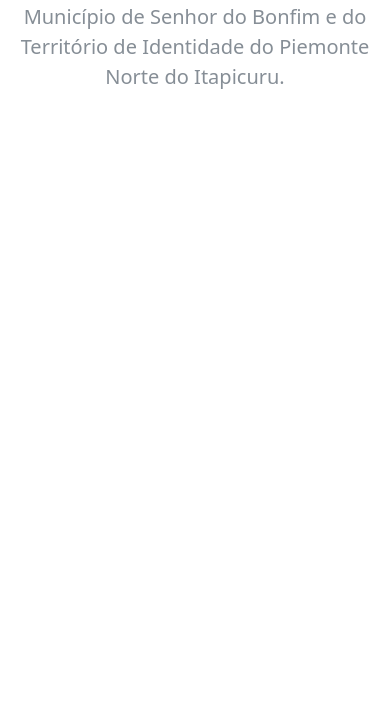
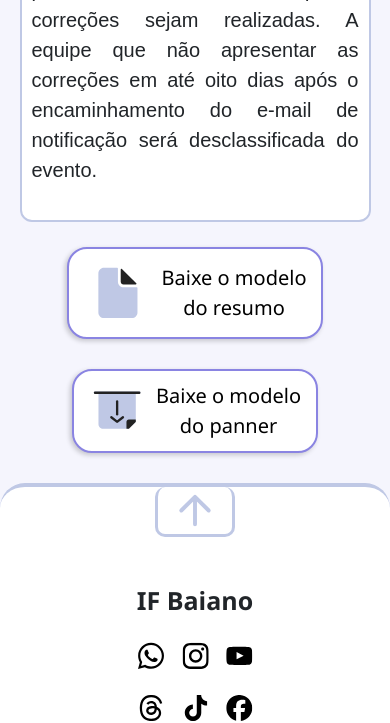
Before and after one commit to JH0nnYGb/FECITEC_GIT, a Django app: page //submissao in a window 390 px wide; the page is wider, and only the part inside the window is pictured. Shown: the part 1239-1962 px from the top of that part. Before the commit the page ends 1328 px from the top of that part, so only its background shows below. Run offline with Django 5.2, Linux system fonts and the light colour scheme.

Commit message:
criando a página de submissão

```diff
--- a/fecitec/static/Css/Midias/phone.css
+++ b/fecitec/static/Css/Midias/phone.css
@@ -124,4 +124,19 @@
 
     }
 
+    .icone-certificado {
+        width: 40px;
+    }
+
+    .texto-instrucoes {
+        font-size: 40px;
+    }
+
+    .barra-inferior-instrucoes {
+        width: 90%;
+    }
+
+    .card-de-instrucoes {
+        width: 90%;
+    }
 }
--- a/fecitec/static/Css/Midias/tablet.css
+++ b/fecitec/static/Css/Midias/tablet.css
@@ -1,5 +1,5 @@
 /* Tablets */
-@media (min-width: 577px) and (max-width: 768px) {
+@media (min-width: 577px) and (max-width: 885px) {
 
     .navigation{
         margin-top: 5px;
@@ -15,4 +15,19 @@
     width: 30rem;
   }
 
+    .icone-certificado {
+      width: 40px;
+  }
+
+  .texto-instrucoes {
+      font-size: 40px;
+  }
+
+  .barra-inferior-instrucoes {
+      width: 70%;
+  }
+
+  .card-de-instrucoes {
+      width: 70%;
+  }
 }
--- a/fecitec/static/Css/home.css
+++ b/fecitec/static/Css/home.css
@@ -163,19 +163,17 @@ body {
 }
 
 
-section article .texto-localizacao {
+.texto-localizacao {
     color: #8A84E2;
     margin-bottom: 0;
-    font-size: 35px;
+    font-size: 55px;
 }
 
-section article .texto-instituto-federal {
+.texto-instituto-federal {
     font-weight: 400;
     font-size: 40px;
     margin-bottom: 0;
 }
-
-
 
 
 @media (max-width: 768px) {
@@ -278,12 +276,12 @@ section article .texto-instituto-federal {
     }
 
 
-    section article .texto-localizacao {
-        font-size: 25px;
+    .texto-localizacao {
+        font-size: 45px;
     }
 
-    section article .texto-instituto-federal {
-        font-size: 27px;
+    .texto-instituto-federal {
+        font-size: 35px;
     }
 }
 
--- a/fecitec/static/Css/submissao.css
+++ b/fecitec/static/Css/submissao.css
@@ -0,0 +1,86 @@
+.sessao-de-instrucoes {
+    display: flex;
+    justify-content: center;
+    align-items: center;
+    flex-direction: column;
+}
+
+.caixa-texto-submissao {
+    margin-top: 50px;
+    display: flex;
+    justify-content: center;
+}
+
+.icone-certificado {
+    width: 50px;
+}
+
+.texto-instrucoes {
+    font-size: 50px;
+    font-family: 'Segoe UI', Tahoma, Geneva, Verdana, sans-serif;
+    margin-right: 10px;
+    color: #8A84E2;
+}
+
+.barra-inferior-instrucoes {
+    width: 45%;
+    height: 3px;
+    border-radius: 10px;
+    background: #8A84E2;
+}
+
+.card-de-instrucoes {
+    margin-top: 30px;
+    margin-bottom: 25px;
+    text-align: left;
+    text-align: justify;
+    padding: 20px 10px 20px 10px;
+    width: 45%;
+    border: 2.5px solid #BFC8E5;
+    border-radius: 12px;
+    background: #FFF;
+}
+
+.card-de-instrucoes p {
+    font-size: 20px;
+    font-weight: 300;
+    font-family: Arial, Helvetica, sans-serif;
+}
+
+.card-de-instrucoes span {
+    font-family: Arial, Helvetica, sans-serif;
+    font-weight: 600;
+    font-size: 23px;
+    margin-right: 5px;
+    color: #8A84E2;
+}
+
+.caixa-botao-download {
+    margin-bottom: 30px;
+}
+
+.botao-modelo-resumo, .botao-modelo-panner {
+    display: flex;
+    align-items: center;
+    gap: 10px;
+    background-color: white;
+    color: black;
+    border: 2px solid #8A84E2;
+    padding: 10px 15px;
+    font-size: 20px;
+    font-weight: 400;
+    font-family: 'Segoe UI', Tahoma, Geneva, Verdana, sans-serif;
+    border-radius: 20px;
+    cursor: pointer;
+    box-shadow: -2px 2px 5px rgba(0, 0, 0, 0.2);
+    transition: box-shadow 0.3s ease;
+}
+
+.botao-modelo-resumo:hover, .botao-modelo-panner:hover {
+    box-shadow: -4px 4px 10px rgba(0, 0, 0, 0.3);
+}
+
+.icone {
+    width: 24px;
+    height: 24px;
+}
--- a/fecitec/templates/submissao.html
+++ b/fecitec/templates/submissao.html
@@ -3,11 +3,54 @@
 
 {%block style%}
 <link rel="stylesheet" href="{% static 'Css/submissao.css'%}">
+<link rel="stylesheet" href="{% static 'Css/Midias/phone.css'%}">
+<link rel="stylesheet" href="{% static 'Css/Midias/tablet.css'%}">
 {% endblock style%}
 
 {% block title %}Home{% endblock %}
 
 {% block content %}
 
+<section class="sessao-de-instrucoes">
+    <article class="caixa-texto-submissao">
+        <h1 class="texto-instrucoes">Instruções</h1>
+        <img class="icone-certificado" src="{% static 'images/icone-certificado.svg' %}" alt="">
+    </article>
+
+    <div class="barra-inferior-instrucoes"></div>
+
+    <article class="card-de-instrucoes">
+        <p>
+            <span>1</span> Os projetos devem ser submetidos na forma de resumo, constando no máximo uma lauda.
+        </p>
+
+        <p>
+            <span>2</span> Os critérios de seleção dos trabalhos levarão em conta o consenso entre os membros da Comissão Científica, a respeito da estrutura e formatação &lpar;organização lógica do trabalho e adequação ao modelo sugerido para o evento&rpar;, redação &lpar;clareza, qualidade ortográfica e gramatical&rpar;, relevância e principalmente, a contribuição do trabalho para a comunidade acadêmica e a sociedade em geral. Além de propostas voltadas ao empreendedorismo ou ao desenvolvimento sustentável da região.
+        </p>
+
+        <p>
+            <span>3</span> Os trabalhos poderão ser aprovados sem correção, com correção ou reprovados.
+        </p>
+
+        <p>
+            <span>4</span> Os trabalhos aprovados com correção serão encaminhados ao professor orientador, a fim de que as correções sejam realizadas. A equipe que não apresentar as correções em até oito dias após o encaminhamento do e-mail de notificação será desclassificada do evento.
+        </p>
+    </article>
+
+    <article class="caixa-botao-download">
+        <button type="" class="botao-modelo-resumo">
+            <img class="icon" src="{% static 'images/icone-baixar-modelo.svg' %}" alt="">
+            Baixe o modelo <br> do resumo
+        </button>
+    </article>
+
+    <article class="caixa-botao-download">
+        <button type="" class="botao-modelo-panner">
+            <img class="icon" src="{% static 'images/icone-baixar-panner.svg' %}" alt="">
+            Baixe o modelo <br> do panner
+        </button>
+    </article>
+</section>
+
 
 {% endblock %}
```
Also changed, not shown: fecitec/static/Css/cronograma.css (+3 -42 lines), fecitec/static/images/icone-baixar-modelo.svg (added), fecitec/static/images/icone-baixar-panner.svg (added), fecitec/static/images/icone-certificado.svg (added).
